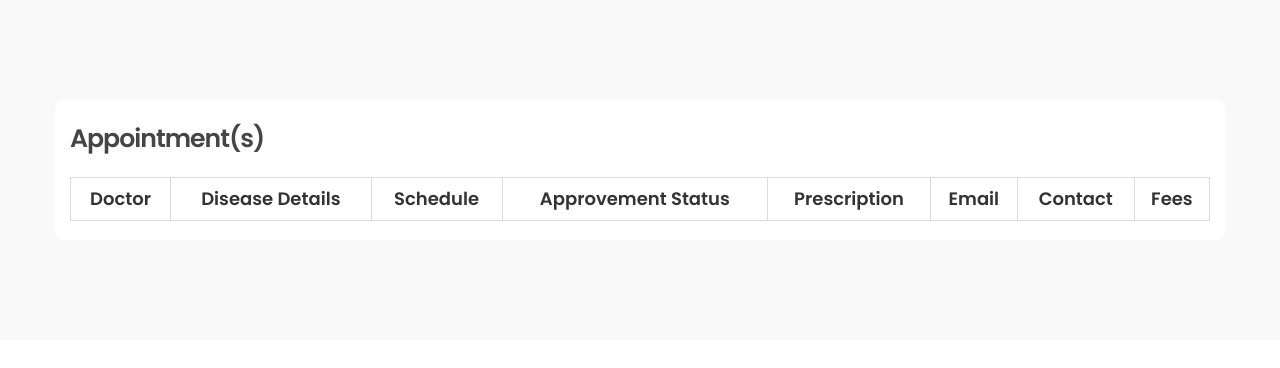
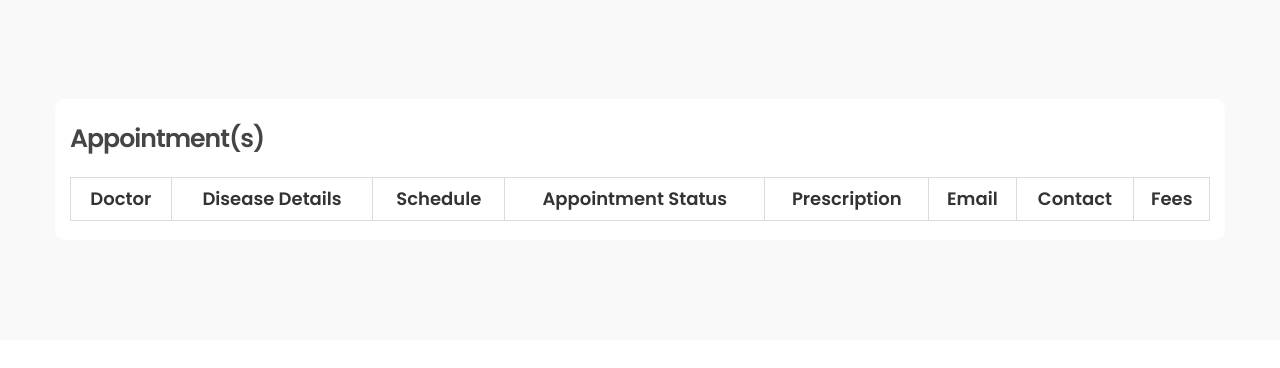
Before and after one commit to CSA-cyber/Memental, a Django app: template Hospital/templates/profile.html in a window 1280 px wide. Shown: the part 684-1052 px from the top of the page. Run offline with Django 3.2, Linux system fonts and the light colour scheme; the template is opened without the code that fills it, so the values that code supplies are empty; some libraries are stand-ins or nearby versions.

Commit message:
fixed profile.html

```diff
--- a/Hospital/templates/profile.html
+++ b/Hospital/templates/profile.html
@@ -129,7 +129,7 @@
                   <td style="font-size: 18px; font-weight: bold; border: 1px solid rgb(219, 219, 219);">Doctor</td>
                   <td style="font-size: 18px; font-weight: bold;border: 1px solid rgb(219, 219, 219);">Disease Details</td>
                   <td style="font-size: 18px; font-weight: bold;border: 1px solid rgb(219, 219, 219);">Schedule</td>
-                  <td style="font-size: 18px; font-weight: bold;border: 1px solid rgb(219, 219, 219);">Approvement Status</td>
+                  <td style="font-size: 18px; font-weight: bold;border: 1px solid rgb(219, 219, 219);">Appointment Status</td>
                   <td style="font-size: 18px; font-weight: bold;border: 1px solid rgb(219, 219, 219);">Prescription</td>
                   <td style="font-size: 18px; font-weight: bold;border: 1px solid rgb(219, 219, 219);">Email</td>
                   <td style="font-size: 18px; font-weight: bold;border: 1px solid rgb(219, 219, 219);">Contact</td>
```
